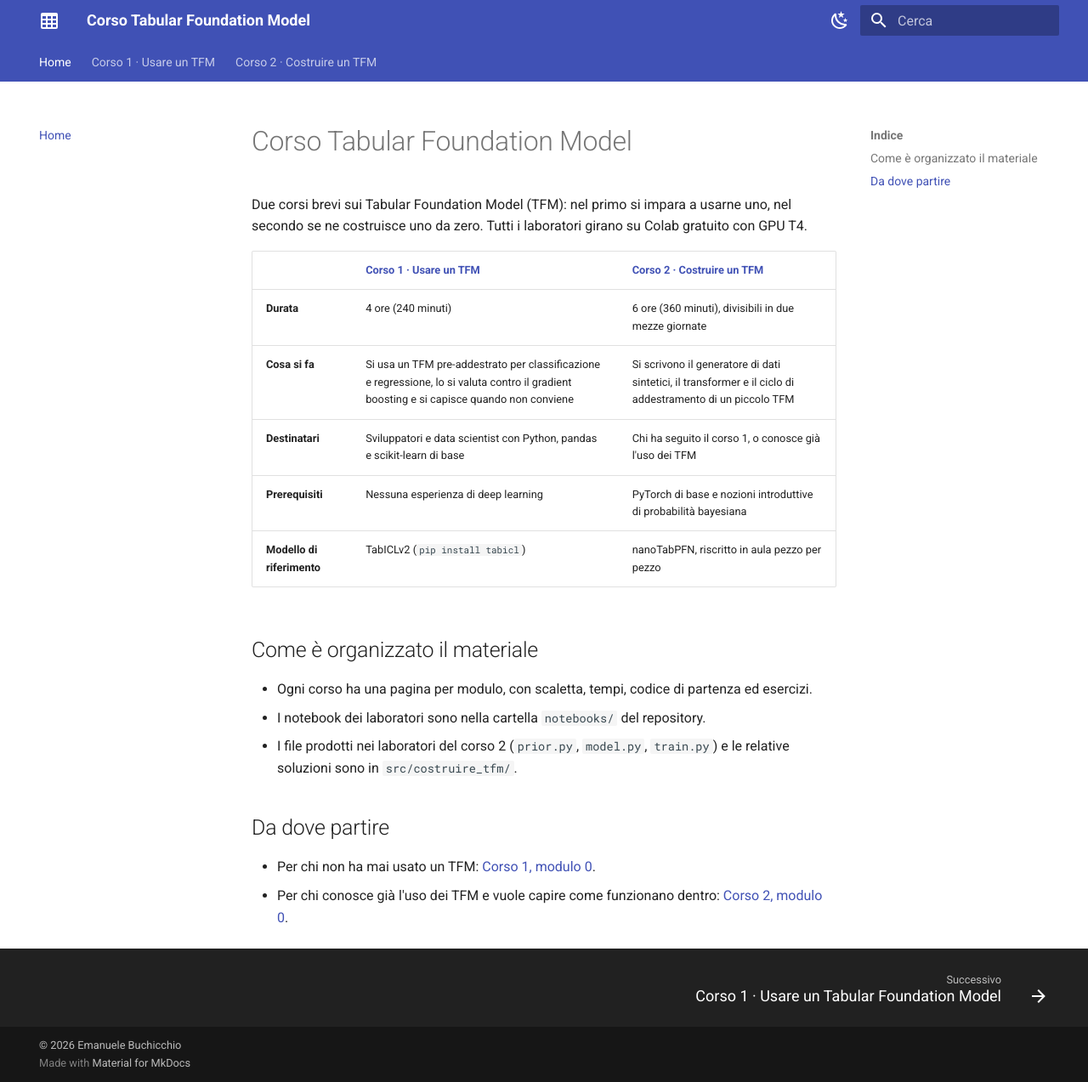
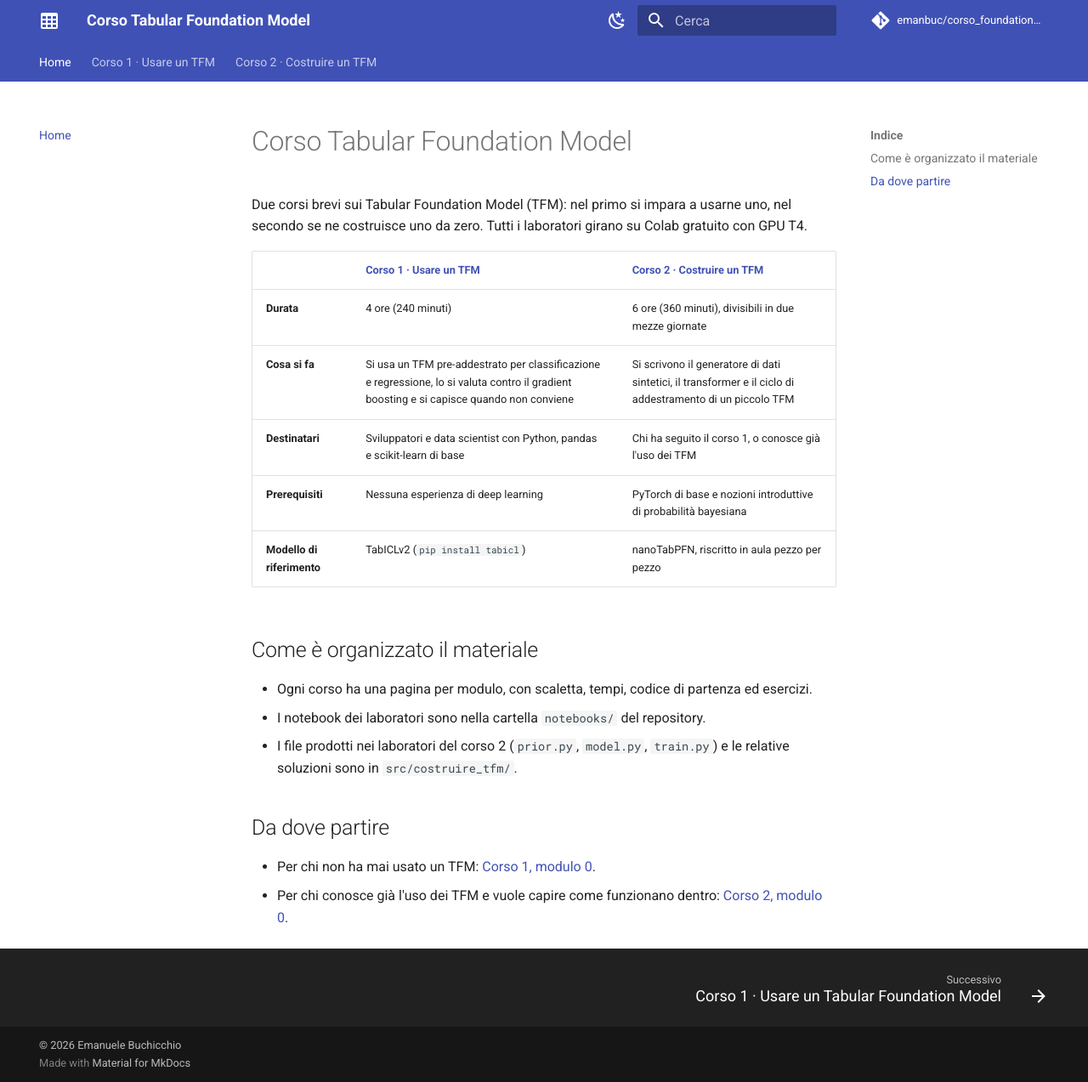
Before and after one commit to emanbuc/corso_foundation_tabular, an MkDocs documentation site: the page built from docs/index.md, in a window 1280 px wide and 1273 px high. Shown: the whole window at 85% size. Built offline with MkDocs 1.6.1 and Material for MkDocs 9.7.7, drawn with Linux system fonts in a browser that asks for light colours; comment, search, counter and statistics services are not loaded.

Commit message:
configurazione url repository

```diff
--- a/mkdocs.yml
+++ b/mkdocs.yml
@@ -3,9 +3,9 @@ site_description: Materiale didattico per due corsi sui Tabular Foundation Model
 site_author: Emanuele Buchicchio
 
 # Da compilare dopo aver creato il repository su GitHub:
-# site_url: https://<utente>.github.io/<repository>/
-# repo_url: https://github.com/<utente>/<repository>
-# repo_name: <utente>/<repository>
+site_url: https://emanbuc.github.io/<corso_foundation_tabular>/
+repo_url: https://github.com/emanbuc/corso_foundation_tabular
+repo_name: emanbuc/corso_foundation_tabular
 
 docs_dir: docs
 copyright: "&copy; 2026 Emanuele Buchicchio"
```
